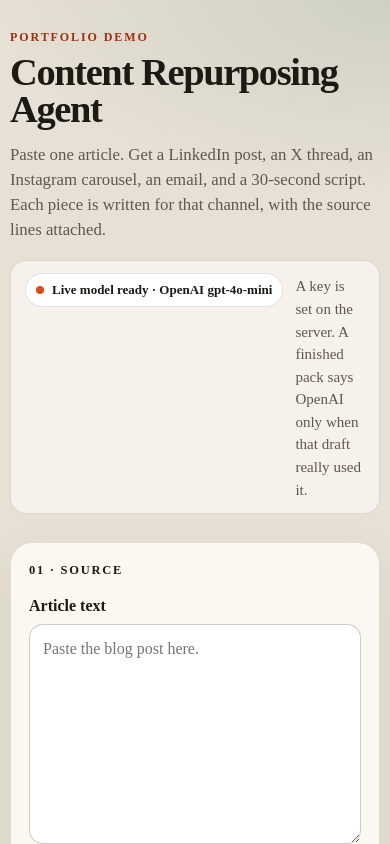
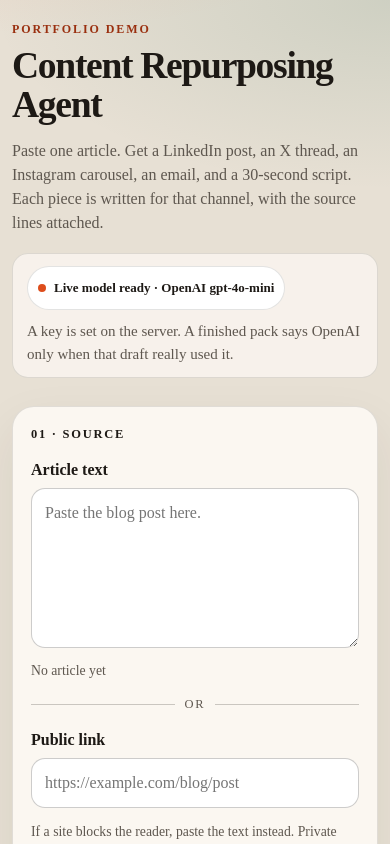
Before and after one commit to Only1NonsoDev/content-repurposing-agent, a Next.js app: page / in a window 390 px wide. Shown: the top 844 px of the page. Built offline with nearby package versions, Linux system fonts and the light colour scheme; no server answers.

Commit message:
Make the demo comfortable on a phone-width screen.
Stack the form and the five drafts, enlarge tap targets, and keep the page from scrolling sideways at about 390px. The README notes how to open the same site from a phone browser.

Co-authored-by: NonsoDev <Only1NonsoDev@users.noreply.github.com>

```diff
--- a/app/globals.css
+++ b/app/globals.css
@@ -74,6 +74,10 @@ button { cursor: pointer; }
   color: var(--accent-deep);
 }
 
+h1, h2, h3, p, q, label, .job, .lede, .footnote, .chip {
+  overflow-wrap: break-word;
+}
+
 h1 {
   margin: 0;
   font-family: var(--display);
@@ -132,6 +136,8 @@ h1 {
   gap: 22px;
   align-items: start;
 }
+
+.layout > * { min-width: 0; }
 
 .panel, .card, .empty, .claim-board, .steps {
   background: var(--paper);
@@ -325,6 +331,14 @@ textarea, input[type="url"], input[type="text"] {
   align-items: center;
 }
 
+.card-top > span {
+  display: inline-flex;
+  flex-wrap: wrap;
+  gap: 8px;
+  align-items: center;
+  justify-content: flex-end;
+}
+
 .kicker {
   margin: 0;
   color: var(--mark, var(--accent-deep));
@@ -406,5 +420,81 @@ textarea, input[type="url"], input[type="text"] {
 @media (max-width: 900px) {
   .layout { grid-template-columns: 1fr; }
   .panel { position: static; }
-  .page { width: min(1180px, calc(100% - 20px)); }
+  .page {
+    width: min(1180px, calc(100% - 24px));
+    padding-top: 20px;
+    padding-bottom: calc(40px + env(safe-area-inset-bottom));
+  }
 }
+
+@media (max-width: 640px) {
+  html, body { overflow-x: clip; }
+
+  h1 { font-size: clamp(1.85rem, 10vw, 2.35rem); line-height: 1.05; }
+  .deck { font-size: 1rem; }
+
+  .mode {
+    flex-direction: column;
+    align-items: stretch;
+    gap: 8px;
+  }
+
+  .chip {
+    width: fit-content;
+    max-width: 100%;
+    min-height: 44px;
+    white-space: normal;
+  }
+
+  .source-box { min-height: 160px; max-height: 240px; }
+  textarea, input[type="url"], input[type="text"], .editor, .slide-title, .inline {
+    font-size: 16px;
+  }
+
+  .editor, .slide-title, .inline {
+    border-color: var(--line-strong);
+    background: white;
+  }
+  .slide-title, .inline { min-height: 48px; }
+
+  .actions { flex-direction: column; }
+  .primary, .secondary, .copy, .jump a {
+    min-height: 48px;
+    padding: 12px 16px;
+  }
+  .actions .primary, .actions .secondary, .stage-head .copy { width: 100%; }
+
+  .stage-head {
+    flex-direction: column;
+    align-items: stretch;
+  }
+  .stage-head h2 { font-size: 1.6rem; }
+
+  .jump a {
+    align-items: center;
+    justify-content: center;
+    flex: 1 1 calc(50% - 6px);
+  }
+
+  .card-top, .slide-top {
+    flex-wrap: wrap;
+    align-items: stretch;
+  }
+  .card-top > span {
+    width: 100%;
+    justify-content: stretch;
+  }
+  .card-top .copy { flex: 1; }
+
+  .card h3 { font-size: 1.45rem; }
+  .claim-board h3, .empty h2 { font-size: 1.45rem; }
+
+  a.id {
+    display: inline-flex;
+    align-items: center;
+    min-height: 44px;
+    padding: 8px 12px;
+  }
+
+  .notes q, .claims p { font-size: 1rem; }
+}
```
Also changed, not shown: 1 other file (tests, documents, lock files or other folders).
